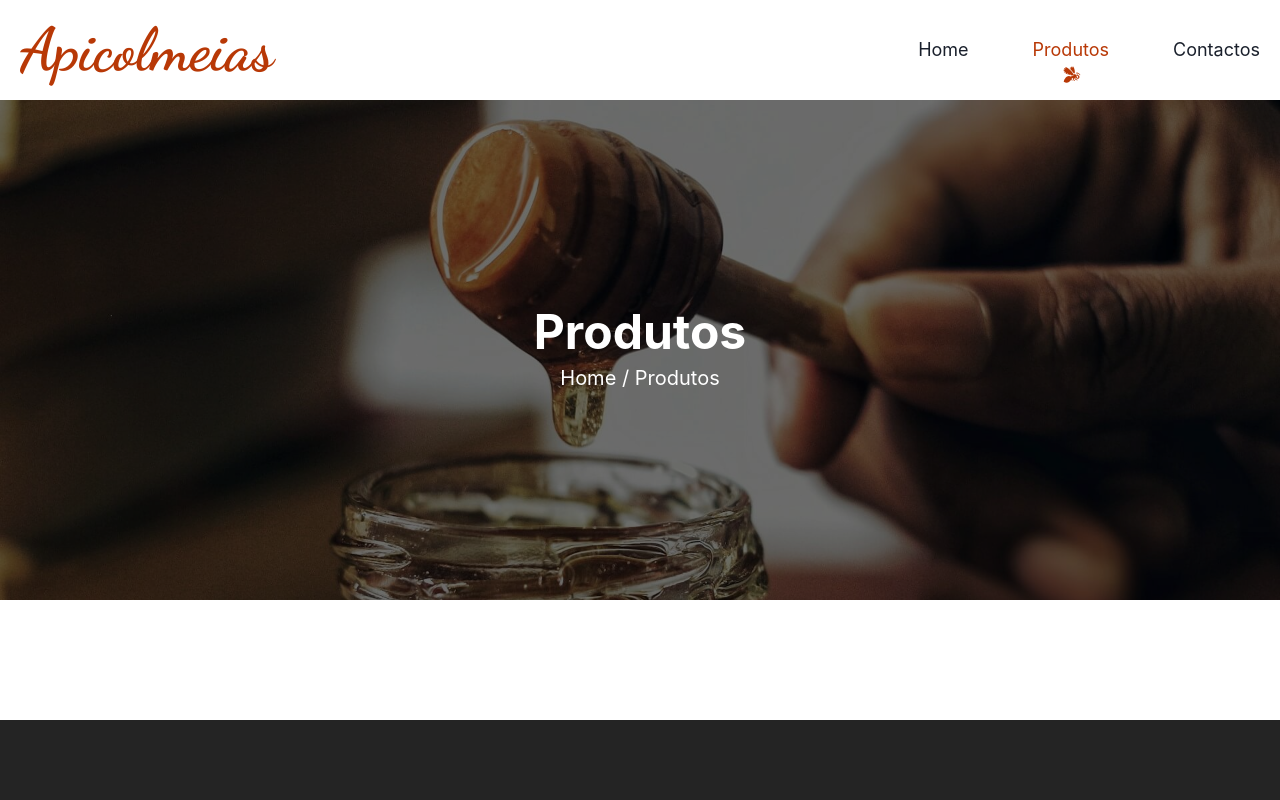
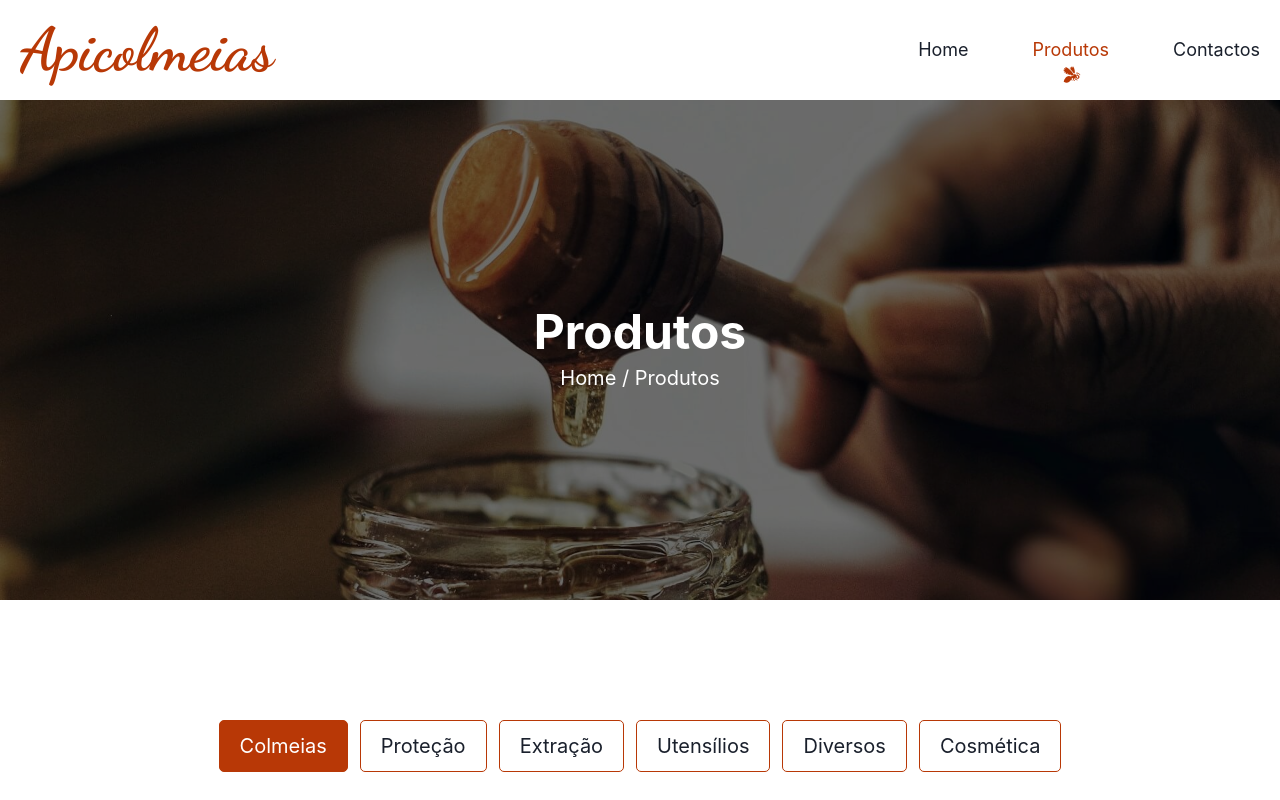
Before and after one commit to j-pcgoncalves/apicolmeias, a React (Vite) app: page /produtos in a window 1280 px wide. Shown: the top 800 px of the page. Built offline with nearby package versions, Linux system fonts and the light colour scheme.

Commit message:
create and style buttons to choose which products from which category to see

```diff
--- a/src/components/produtos/Produtos.tsx
+++ b/src/components/produtos/Produtos.tsx
@@ -1,9 +1,30 @@
+import { useState } from "react";
+
 import BreadcrumbNav from "../ui/BreadcrumbNav";
+import { productsData } from "./produtosData";
 
 const Produtos = () => {
+    const [currentIndex, setCurrentIndex] = useState(0);
+
+    const handleIndexChange = (newIndex: number) => {
+        setCurrentIndex(newIndex);
+    }
+
     return (
         <>
             <BreadcrumbNav title="Produtos" />
+
+            <div className="flex gap-3 flex-wrap justify-center mb-20 px-5">
+                {productsData.map((products, index) => (
+                    <p
+                        className={`category-btn ${currentIndex === index ? "category-active" : ""}`}
+                        key={`category-${index}`}
+                        onClick={() => handleIndexChange(index)}
+                    >
+                        {products.category}
+                    </p>
+                ))}
+            </div>
         </>
     )
 }
--- /dev/null
+++ b/src/components/produtos/produtosData.ts
@@ -0,0 +1,36 @@
+type ProductInfo = {
+    imageUrl: string;
+    name: string;
+}
+
+type ProductsModel = {
+    category: string;
+    products: ProductInfo[];
+}
+
+export const productsData: ProductsModel[] = [
+    {
+        category: "Colmeias",
+        products: []
+    },
+    {
+        category: "Proteção",
+        products: []
+    },
+    {
+        category: "Extração",
+        products: []
+    },
+    {
+        category: "Utensílios",
+        products: []
+    },
+    {
+        category: "Diversos",
+        products: []
+    },
+    {
+        category: "Cosmética",
+        products: []
+    },
+];
--- a/src/index.css
+++ b/src/index.css
@@ -166,6 +166,25 @@
         background: theme("colors.primary");
         color: white;
     }
+
+    .category-btn {
+        font-size: 20px;
+        border: 1px solid theme("colors.primary");
+        padding: 10px 20px;
+        border-radius: 5px;
+        transition: all 0.2s ease-in;
+        cursor: pointer;
+    }
+
+    .category-active {
+        background-color: theme("colors.primary");
+        color: white;
+    }
+
+    .category-btn:hover {
+        background-color: theme("colors.primary");
+        color: white;
+    }
 }
 
 @layer base {
```
